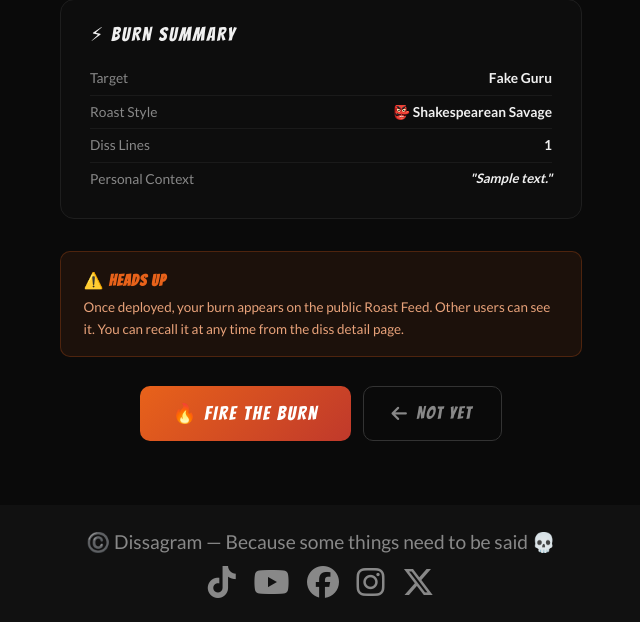
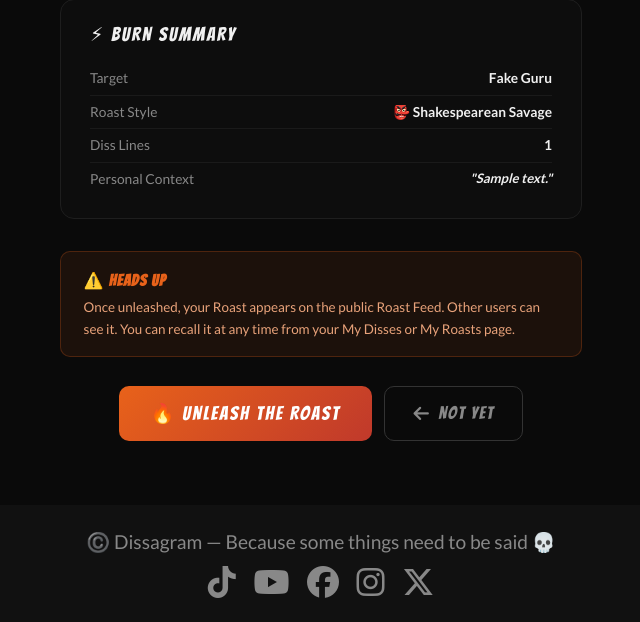
Before and after one commit to yinyangsammy/dissagram, a Django app: page /disses/1/deploy/ in a window 1280 px wide. Shown: the part 432-1054 px from the top of the page, without its empty margins (319-959 px from the left). Run offline with Django 5.2, Linux system fonts and the light colour scheme; a user stored in the database is signed in; data comes from the database, SQL or seed files in the repository; tables that the repository leaves empty hold one stand-in row (values such as "Sample post").

```diff
--- a/disses/templates/disses/deploy_burn_confirm.html
+++ b/disses/templates/disses/deploy_burn_confirm.html
@@ -181,9 +181,9 @@
     <!-- WARNING -->
     <div class="deploy-warning">
         <strong>⚠️ HEADS UP</strong>
-        Once deployed, your burn appears on the public Roast Feed.
+        Once unleashed, your Roast appears on the public Roast Feed.
         Other users can see it. You can recall it at any time
-        from the diss detail page.
+        from your My Disses or My Roasts page.
     </div>
 
     <!-- ACTIONS -->
@@ -194,7 +194,7 @@
             {% csrf_token %}
             <input type="hidden" name="action" value="deploy">
             <button type="submit" class="btn-fire-burn">
-                🔥 FIRE THE BURN
+                🔥 UNLEASH THE ROAST
             </button>
         </form>
         <a href="{% url 'disses:diss_detail' diss.pk %}"
```
